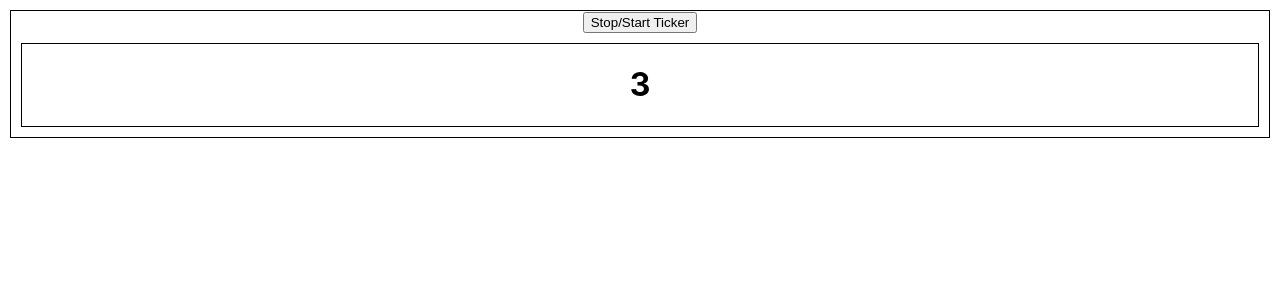
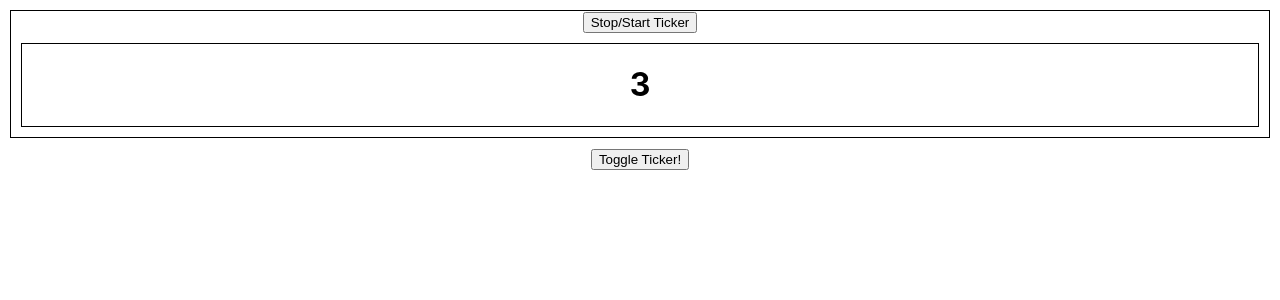
Before and after one commit to NickyEXE/intro-to-component-lifecycle, a React (Create React App) app: page / in a window 1280 px wide. Shown: the top 300 px of the page. Built offline with nearby package versions, Linux system fonts and the light colour scheme.

Commit message:
adds welcome, changes app

```diff
--- a/src/App.js
+++ b/src/App.js
@@ -2,13 +2,24 @@ import React from 'react';
 import './App.css';
 
 import TickerContainer from "./ticker/TickerContainer"
+import Welcome from "./ticker/Welcome"
 
-function App() {
-  return (
-    <div className="App">
-     <TickerContainer />
-    </div>
-  );
+class App extends React.Component {
+
+  state = {
+    ticker: true
+  }
+
+  toggleTicker = () => this.setState({ticker: !this.state.ticker})
+
+  render(){
+    return (
+      <div className="App">
+       {this.state.ticker ? <TickerContainer /> : <Welcome />}
+       <button onClick={this.toggleTicker}>Toggle Ticker!</button>
+      </div>
+    );
+  }
 }
 
 export default App;
```
Also changed, not shown: src/ticker/Welcome.js (added).
